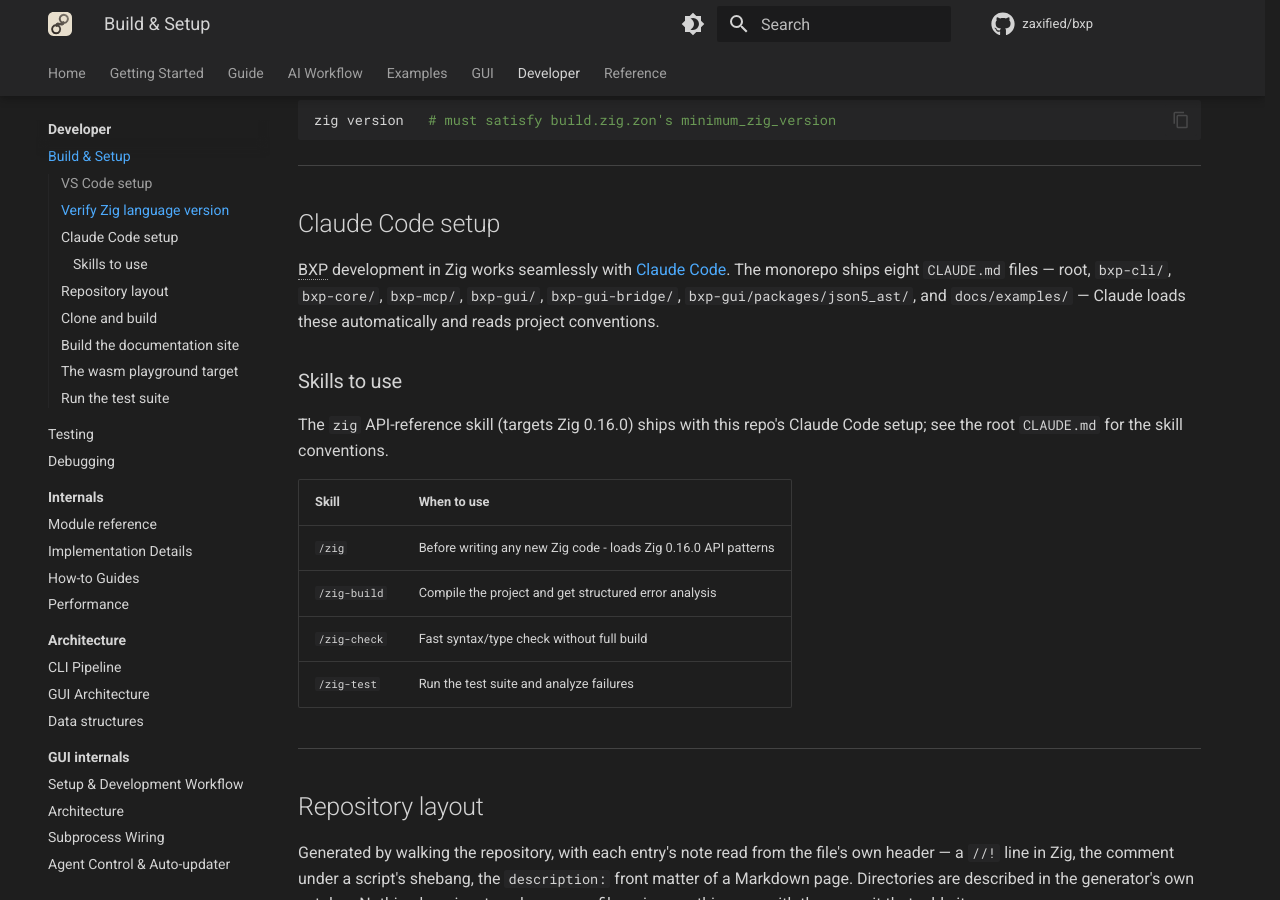
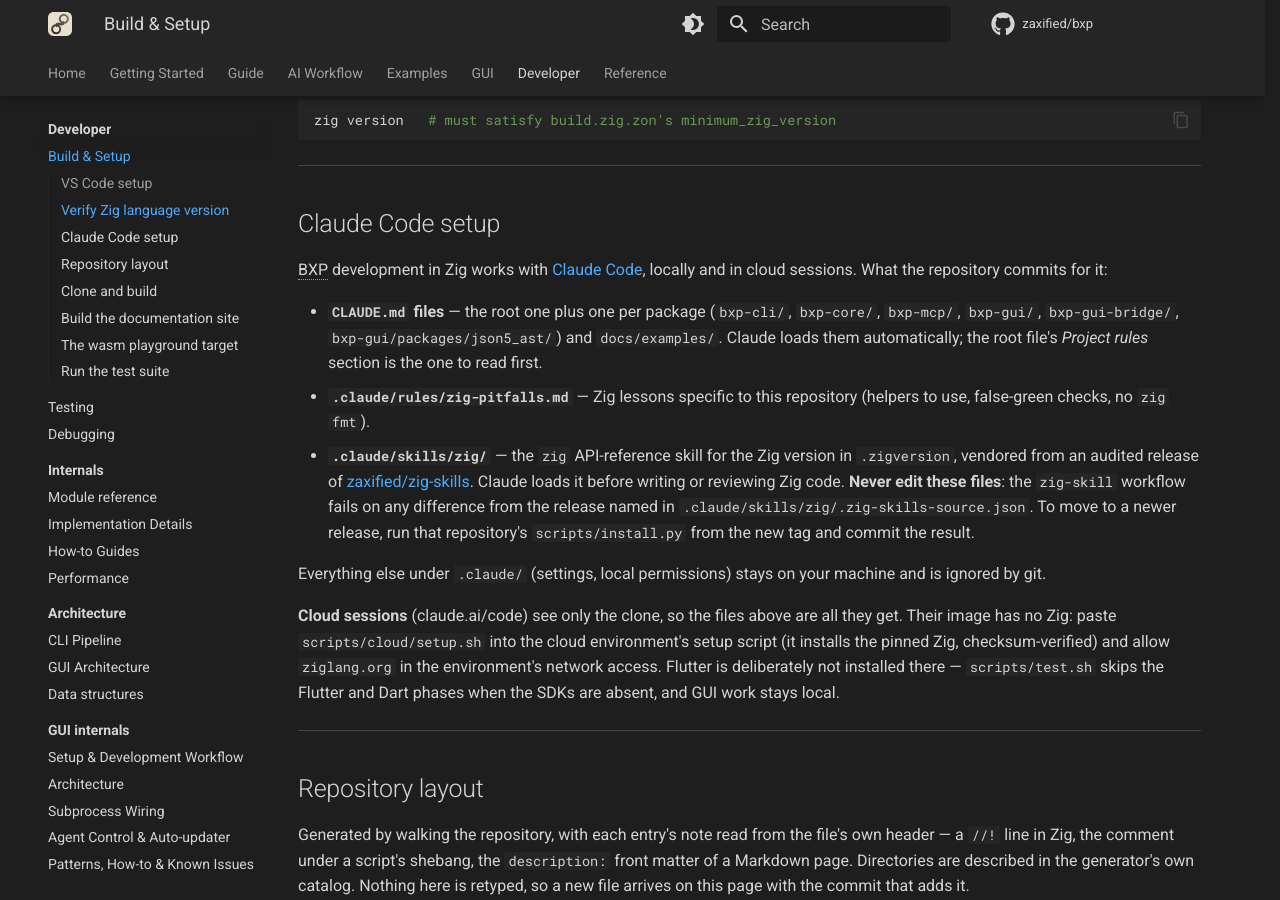
Before and after one commit to zaxified/bxp, an MkDocs documentation site: the page built from docs/dev/build.md, in a window 1280 px wide and 900 px high, scrolled down 1606 px. Built offline with MkDocs 1.6.1 and Material for MkDocs 9.7.7, drawn with Linux system fonts in a browser that asks for light colours; comment, search, counter and statistics services are not loaded.

Commit message:
docs(build): describe the committed Claude Code setup and cloud sessions
The Claude Code section listed /zig-build, /zig-check and /zig-test,
which are a maintainer's personal commands and not in the repository,
and said the zig skill "ships with this repo" before it did. It now
lists what is committed (CLAUDE.md files, .claude/rules, the vendored
zig skill and how to update it) and how a cloud session gets Zig.

Co-Authored-By: Claude Opus 5.5 <noreply@anthropic.com>

```diff
--- a/docs/dev/build.md
+++ b/docs/dev/build.md
@@ -67,22 +67,32 @@ zig version   # must satisfy build.zig.zon's minimum_zig_version
 
 ## Claude Code setup
 
-BXP development in Zig works seamlessly with [Claude Code](https://claude.ai/code).
-The monorepo ships eight `CLAUDE.md` files — root, `bxp-cli/`, `bxp-core/`,
-`bxp-mcp/`, `bxp-gui/`, `bxp-gui-bridge/`, `bxp-gui/packages/json5_ast/`, and
-`docs/examples/` — Claude loads these automatically and reads project conventions.
+BXP development in Zig works with [Claude Code](https://claude.ai/code), locally
+and in cloud sessions. What the repository commits for it:
 
-### Skills to use
+- **`CLAUDE.md` files** — the root one plus one per package (`bxp-cli/`,
+  `bxp-core/`, `bxp-mcp/`, `bxp-gui/`, `bxp-gui-bridge/`,
+  `bxp-gui/packages/json5_ast/`) and `docs/examples/`. Claude loads them
+  automatically; the root file's *Project rules* section is the one to read first.
+- **`.claude/rules/zig-pitfalls.md`** — Zig lessons specific to this repository
+  (helpers to use, false-green checks, no `zig fmt`).
+- **`.claude/skills/zig/`** — the `zig` API-reference skill for the Zig version in
+  `.zigversion`, vendored from an audited release of
+  [zaxified/zig-skills](https://github.com/zaxified/zig-skills). Claude loads it
+  before writing or reviewing Zig code. **Never edit these files**: the
+  `zig-skill` workflow fails on any difference from the release named in
+  `.claude/skills/zig/.zig-skills-source.json`. To move to a newer release, run
+  that repository's `scripts/install.py` from the new tag and commit the result.
 
-The `zig` API-reference skill (targets Zig 0.16.0) ships with this repo's Claude
-Code setup; see the root `CLAUDE.md` for the skill conventions.
+Everything else under `.claude/` (settings, local permissions) stays on your
+machine and is ignored by git.
 
-| Skill        | When to use                                                     |
-| ------------ | --------------------------------------------------------------- |
-| `/zig`       | Before writing any new Zig code - loads Zig 0.16.0 API patterns |
-| `/zig-build` | Compile the project and get structured error analysis           |
-| `/zig-check` | Fast syntax/type check without full build                       |
-| `/zig-test`  | Run the test suite and analyze failures                         |
+**Cloud sessions** (claude.ai/code) see only the clone, so the files above are all
+they get. Their image has no Zig: paste `scripts/cloud/setup.sh` into the cloud
+environment's setup script (it installs the pinned Zig, checksum-verified) and
+allow `ziglang.org` in the environment's network access. Flutter is deliberately
+not installed there — `scripts/test.sh` skips the Flutter and Dart phases when
+the SDKs are absent, and GUI work stays local.
 
 ---
 
```
